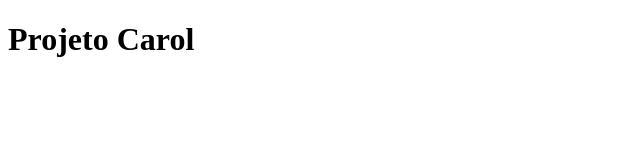
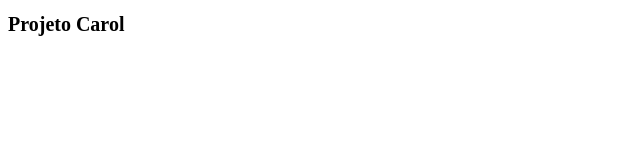
Before and after one commit to bruna-finholdt/ProjCarol, a plain HTML site: page index.html in a window 1280 px wide. Shown: the whole page, without its empty margins (0-640 px from the left). Drawn offline with Linux system fonts and the light colour scheme.

Commit message:
estilizei o h1

```diff
--- a/index.html
+++ b/index.html
@@ -8,6 +8,6 @@
     <link rel="stylesheet" href="style.css">
 </head>
 <body>
-    <h1> Projeto Carol </h1>
+    <h1 class="title"> Projeto Carol </h1>
 </body>
 </html>
--- a/style.css
+++ b/style.css
@@ -0,0 +1,3 @@
+.title {
+  font-size: 20px;
+}
```
